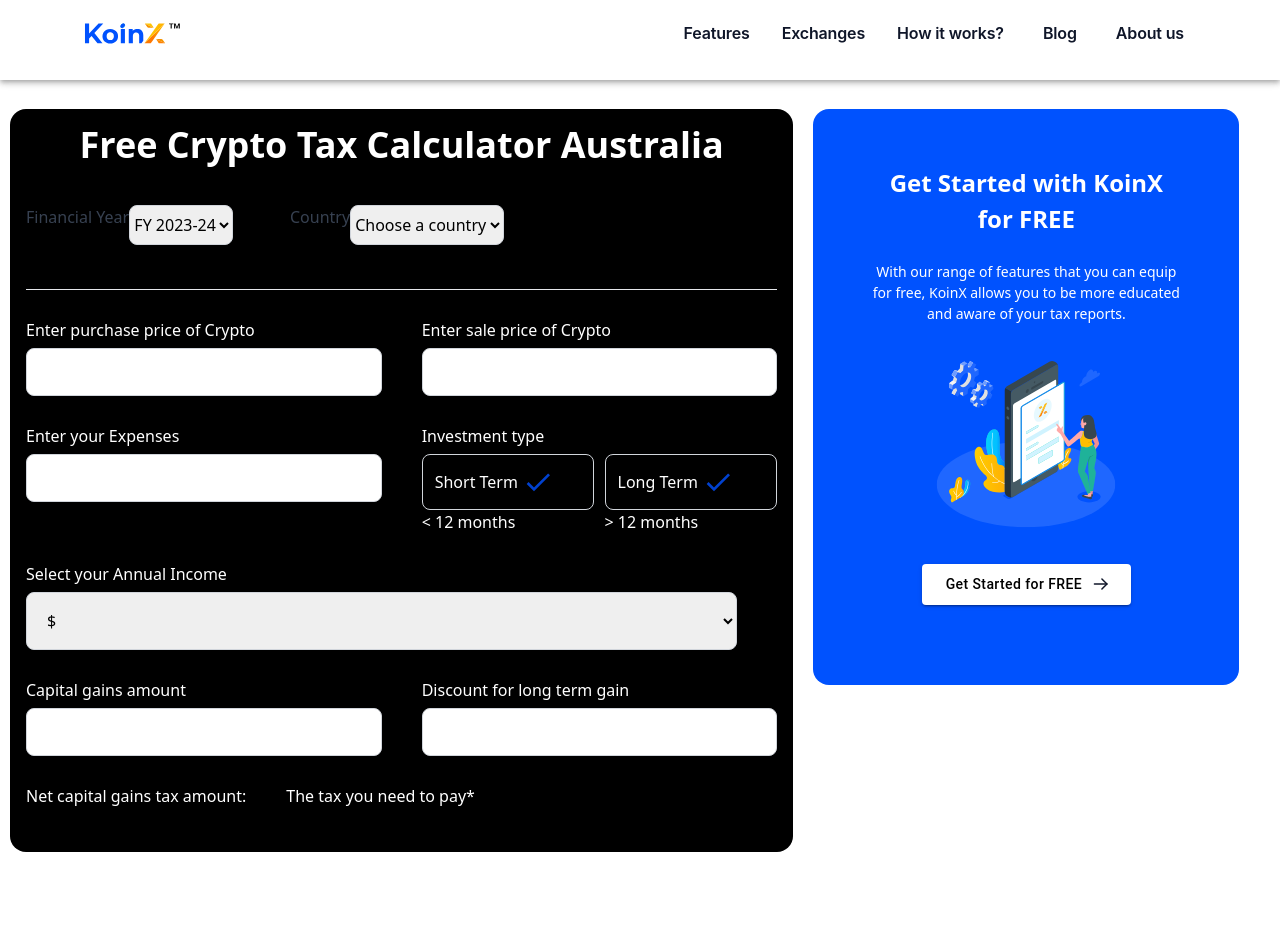
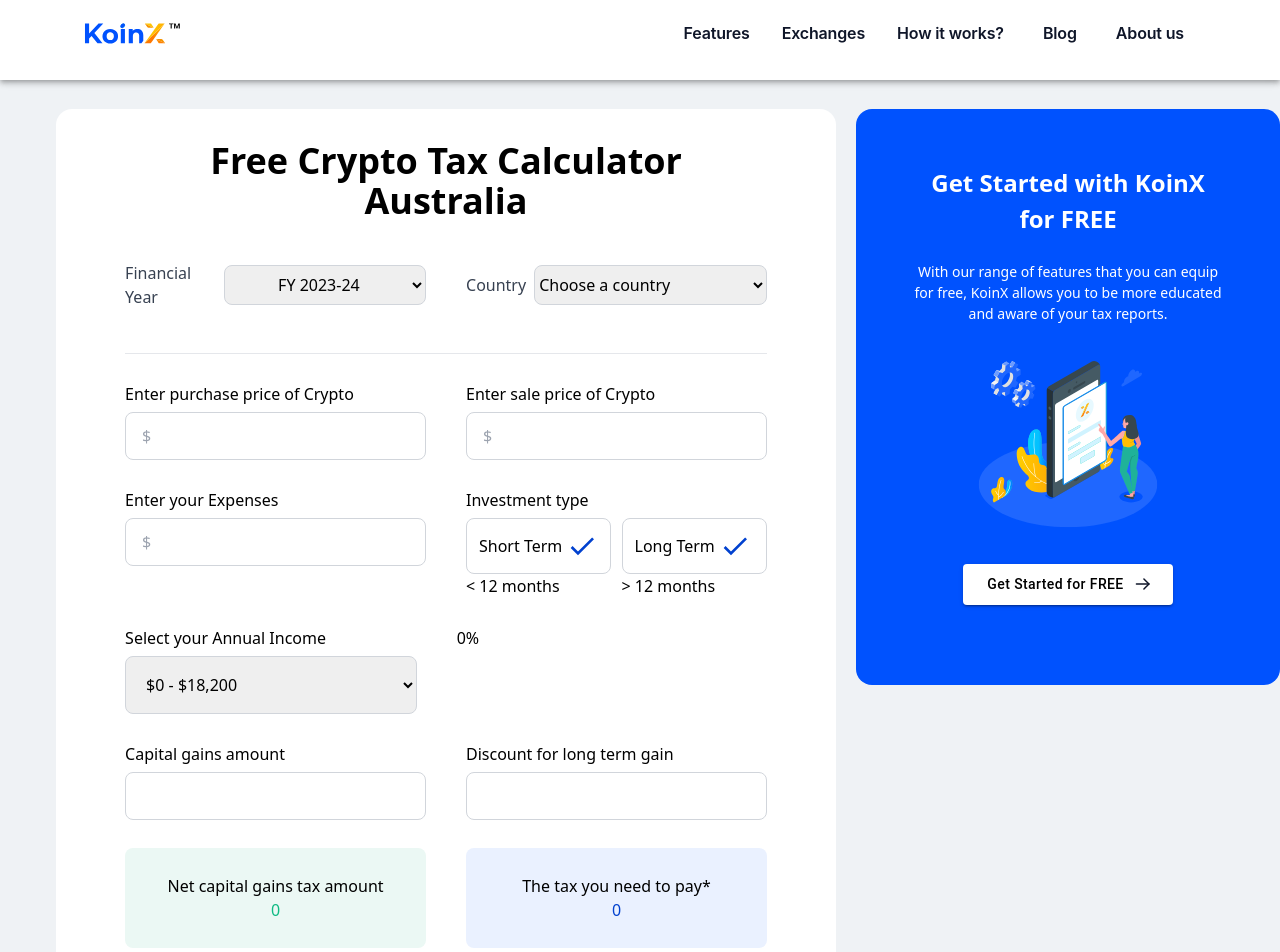
Before and after one commit to piyushmishra1416/frontend-task, a React (Vite) app: page / in a window 1280 px wide. Shown: the top 952 px of the page. Before the commit the page ends 852 px from the top, so only its background shows below. Built offline with nearby package versions, Linux system fonts and the light colour scheme.

Commit message:
completed form design, utils added

```diff
--- a/src/App.css
+++ b/src/App.css
@@ -40,3 +40,7 @@
 .read-the-docs {
   color: #888;
 } */
+
+body {
+  background:#EFF2F5;
+}
--- a/src/components/Landing.tsx
+++ b/src/components/Landing.tsx
@@ -1,3 +1,4 @@
+import * as formUtils from "./formUtils";
 import Button from "@mui/material/Button";
 import Frame from "../assets/Frame.svg";
 import arrow from "../assets/arrow.svg";
@@ -6,20 +7,46 @@
 import { Box } from "@mui/material";
 
 const Landing = () => {
-  const [selectedCountry, setSelectedCountry] = useState<string>("");
-  const [selectedYear, setSelectedYear] = useState('');
-  const [index, setIndex] = useState<number>(-1); // State to store the selected country
-  const [annualincome, setAnnualIncome] = useState('');
-  const taxrates = ["0%", "Nil + 19% of the excess over $18,200",  "$5,092 + 32.5% of the excess over $45,000", "$29,467 + 37% of the excess over $120,000", "$51,667 + 45% of the excess over $180,000"] // State to store the selected country
+  const taxrates = [
+    "0%",
+    "Nil + 19% of the excess over $18,200",
+    "$5,092 + 32.5% of the excess over $45,000",
+    "$29,467 + 37% of the excess over $120,000",
+    "$51,667 + 45% of the excess over $180,000",
+  ]; // State to store the selected country
 
   const countries = ["Australia", "United States", "Canada", "United Kingdom"]; // Add more countries as needed
-  const incomes = ["$0 - $18,200", "$18,201 - $45,000", "$45,001 - $120,000", "$120,001 - $180,000", "$180,001"]; // Add more countries as needed
-  const handleAnnualIncomeChange = (e: React.ChangeEvent<HTMLSelectElement>) => {
+  const incomes = [
+    "$0 - $18,200",
+    "$18,201 - $45,000",
+    "$45,001 - $120,000",
+    "$120,001 - $180,000",
+    "$180,001",
+  ];
+
+  const [selectedCountry, setSelectedCountry] = useState<string>("");
+  const [selectedYear, setSelectedYear] = useState("");
+  const [index, setIndex] = useState<number>(0); // State to store the selected country
+  const [annualIncome, setAnnualIncome] = useState<string>(incomes[0]);
+  const [purchasePrice, setPurchasePrice] = useState<string>("");
+  const [salePrice, setSalePrice] = useState<string>("");
+  const [expenses, setExpenses] = useState<string>("");
+  const [investmentType, setInvestmentType] = useState<string>("Long Term");
+  const [capitalGainsValue, setCapitalGainsValue] = useState<number | null>(
+    null
+  );
+  const [discountValue, setDiscountValue] = useState<number | null>(null);
+  const [netCapitalGains, setNetCapitalGains] = useState<number | null>(0);
+  const [taxAmount, setTaxAmount] = useState<number | undefined>(0);
+  // Add more countries as needed
+  const handleAnnualIncomeChange = (
+    e: React.ChangeEvent<HTMLSelectElement>
+  ) => {
     const selectedIncome = e.target.value;
     const newIndex = incomes.indexOf(selectedIncome);
     setAnnualIncome(selectedIncome);
     setIndex(newIndex);
-
+    handleSubmit(e);
   }; // State to store the selected financial year
 
   const financials = [" FY 2023-24"]; // Add more financial years as needed
@@ -32,20 +59,54 @@
     setSelectedCountry(e.target.value);
   };
 
+  const handleSubmit = (e: React.FormEvent) => {
+    e.preventDefault();
+
+    const parsedpurchasedPrice = parseFloat(purchasePrice);
+    const parsedsalePrice = parseFloat(salePrice);
+    const parsedexpenses = parseFloat(expenses);
+
+    const capitalGains = formUtils.calculateCapitalGains(
+      parsedpurchasedPrice,
+      parsedsalePrice,
+      parsedexpenses
+    );
+    setCapitalGainsValue(capitalGains);
+    const discount = formUtils.calculateDiscount(
+      capitalGains,
+      investmentType /* get investment type from the input */
+    );
+    setDiscountValue(discount);
+    const netCapitalGains = formUtils.calculateNetCapitalGains(
+      capitalGains,
+      discount
+    );
+    const incomePosition = incomes.indexOf(annualIncome);
+    const taxAmount = formUtils.calculateTax(netCapitalGains, incomePosition);
+    setNetCapitalGains(netCapitalGains);
+    setTaxAmount(taxAmount);
+
+    // Now you can use the calculated values as needed in your application
+    console.log(incomePosition);
+    console.log("Capital Gains:", capitalGains);
+    console.log("Discount:", discount);
+    console.log("Net Capital Gains:", netCapitalGains);
+    console.log("Tax:", taxAmount);
+  };
   return (
-    <div className="flex   mt-[29px] w-[100%]   ">
-      <div className="relative w-[93%] md:w-[61.2%] ml-[10px]  bg-black rounded-2xl items-center flex flex-col p-4">
+    <div className="flex   mt-[29px] w-[100%] bg-[#EFF2F5]   ">
+      <div className="relative w-[93%] md:w-[61.2%] ml-[10px] md:ml-14 bg-[#FFF] rounded-2xl items-center flex flex-col md:py-[2.5%] px-4 py-4 md:px-[5.4%]">
         <div className="items-center w-[100%] justify-center  flex">
-          <p className="text-white  font-inter font-bold justify-center text-center items-center text-2xl md:text-4xl leading-10">
+          <p className="  font-inter font-bold justify-center text-center items-center text-2xl md:text-4xl leading-10">
             Free Crypto Tax Calculator Australia
           </p>
         </div>
-        <form className="mt-10 w-[100%]">
-          <div className="flex items-center w gap-5 md:gap-10 justify w- ">
-            <div className="mb-4 flex flex-col w-[47.12%] md:flex-row w- md:w-56  items- w- h-">
+        <form className="mt-10 w-[100%]" onSubmit={handleSubmit}>
+          <div className="flex items-center w-[100%] gap-5 md:gap-10 justify-center w- ">
+            <div className="mb-4 flex flex-col w-[47.12%] md:w-[100%]  space-x-0 md:space-x-2 md:flex-row   md:items-center w- h-">
               <label
                 htmlFor="financialYear"
-                className="text-gray-700  font-normal "
+                className="text-gray-700  md:w-[45%]  font-normal "
               >
                 Financial Year
               </label>
@@ -53,7 +114,7 @@
                 id="financialYear"
                 value={selectedYear}
                 onChange={handleYearChange}
-                className=" border border-gray-300 rounded-lg focus:outline-none focus:border-blue-500 text-center flex w h-10 pr-  pl- "
+                className=" border border-gray-300 rounded-lg focus:outline-none focus:border-blue-500 text-center flex  md:w-[100%] h-10 pr-  pl- "
               >
                 <option
                   value=""
@@ -73,10 +134,10 @@
                 ))}
               </select>
             </div>
-            <div className="mb-4 w-[47.12%]  flex flex-col md:flex-row w md:wd-56   w- h-">
+            <div className="mb-4 w-[47.12%] md:w-[100%] space-x-0 md:space-x-2 md:items-center  flex flex-col md:flex-row h-">
               <label
                 htmlFor="country"
-                className="text-gray-700  font-normal mr- leading-"
+                className="text-gray-700  md:w-[25%] font-normal mr- leading-"
               >
                 Country
               </label>
@@ -85,8 +146,7 @@
                 value={selectedCountry}
                 onChange={handleCountryChange}
                 className=" border border-gray-300 rounded-lg focus:outline-none focus:border-blue-500 flex w-
-
-                md:wd-56 h-10 pr-  px- "
+                md:w-[100%] h-10 pr-  px- "
               >
                 <option value="" disabled>
                   Choose a country
@@ -104,55 +164,63 @@
           </div>
           <div className="flex flex-col md:flex-row  gap-10 mb-[1.75rem] items-start w-[100%] bg-blue">
             <div className="flex flex-col w-[100%] items-start gap-[0.375rem] ">
-              <label htmlFor="pprice" className="text-white  leading-6">
+              <label htmlFor="purchasePrice" className="  leading-6">
                 Enter purchase price of Crypto
               </label>
+
               <input
-                id="pprice"
+                id="purchasePrice"
                 type="text"
                 className="w-[100%] h-[3rem] border border-gray-300 rounded-lg px-[1rem]"
+                placeholder="$"
+                onChange={(e) => setPurchasePrice(e.target.value)}
               ></input>
             </div>
             <div className="flex w-[100%] flex-col items-start gap-[0.375rem] ">
               <label
-                htmlFor="pprice"
-                className="text-white text-[0.9375] leading-6"
+                htmlFor="salePrice"
+                className=" text-[0.9375] leading-6"
               >
                 Enter sale price of Crypto
               </label>
               <input
-                id="pprice"
+                id="salePrice"
                 type="text"
                 className="w-[100%] h-[3rem] border border-gray-300 rounded-lg px-[1rem]"
+                onChange={(e) => setSalePrice(e.target.value)}
+                placeholder="$"
               ></input>
             </div>
           </div>
           <div className="flex flex-col md:flex-row gap-10 mb-[1.75rem] items-start w-[ bg-blue">
             <div className="flex flex-col w-[100%] items-start gap-[0.375rem] ">
               <label
-                htmlFor="pprice"
-                className="text-white text-[0.9375] leading-6"
+                htmlFor="expenses"
+                className=" text-[0.9375] leading-6"
               >
                 Enter your Expenses
               </label>
               <input
-                id="pprice"
+                id="expenses"
                 type="text"
-                className="w-[100%] h-[3rem] border border-gray-300 rounded-lg "
+                className="w-[100%] h-[3rem] px-[1rem] border border-gray-300 rounded-lg "
+                onChange={(e) => setExpenses(e.target.value)}
+                placeholder="$"
               ></input>
             </div>
             <div className="flex w-[100%] flex-col items-start gap-[0.375rem] ">
               <label
                 htmlFor="pprice"
-                className="text-white text-[0.9375] leading-6"
+                className=" text-[0.9375] leading-6"
               >
                 Investment type
               </label>
-              <div className="flex gap-[0.63rem] w-[100%] text-white">
+              <div className="flex gap-[0.63rem] w-[100%] ">
                 <div className="w-[100%]">
-                  <div
+                  <button
                     id="pprice"
                     className="w-[100%] h-[3.5rem] border px-[0.75rem] flex items-center border-gray-300 rounded-lg "
+                    onClick={() => setInvestmentType("Short Term")}
                   >
                     {" "}
                     <p>Short Term</p>
@@ -161,13 +229,14 @@
                       alt="tick"
                       className="w-[2rem] h-[2rem] ml-[0.25rem]"
                     />
-                  </div>
+                  </button>
                   <p> &lt; 12 months </p>
                 </div>
                 <div className="w-[100%]">
-                  <div
+                  <button
                     id="pprice"
-                    className="w- h-[3.5rem] border flex items-center border-gray-300 rounded-lg px-[0.75rem]"
+                    className="w-[100%] h-[3.5rem] border flex items-center border-gray-300 rounded-lg px-[0.75rem]"
+                    onClick={() => setInvestmentType("Long Term")}
                   >
                     {" "}
                     <p>Long Term</p>
@@ -176,25 +245,25 @@
                       alt="tick"
                       className="w-[2rem] h-[2rem] ml-[0.25rem]"
                     />
-                  </div>
+                  </button>
                   <p className="text-[0.9375remw]"> &gt; 12 months </p>
                 </div>
               </div>
             </div>
           </div>
           <div className="flex flex-col md:flex-row gap-10 mb-[1.75rem] items-start w- bg-blue">
-            <div className="flex flex-col w-[100%] items-start gap-[0.375rem]">
+            <div className="flex flex-col w-[100%] md:w-[47%] items-start gap-[0.375rem]">
               <label
                 htmlFor="annualincome"
-                className="text-white text-[0.9375] leading-6"
+                className=" text-[0.9375] leading-6"
               >
                 Select your Annual Income
               </label>
               <select
                 id="annualincome"
-                value={annualincome}
+                value={annualIncome}
                 onChange={handleAnnualIncomeChange}
-                className="w-[100%] h-[3.62rem] border border-gray-300 rounded-lg px-[1rem]"
+                className="w-[100%] md-w-[50%] h-[3.62rem] border border-gray-300 rounded-lg px-[1rem]"
               >
                 <option
                   value=""
@@ -214,46 +283,48 @@
                 ))}
               </select>
             </div>
-            <div className="flex flex-col items-start gap-[0.375rem] ">
-          <p className="text-white ">
-          {index !== -1 && taxrates[index]}
-          </p>
+            <div className="flex flex-col w-[50%]  items-start md:justify-center md:text-center gap-[0.375rem] ">
+              <p className=" text-center ">{index !== -1 && taxrates[index]}</p>
             </div>
           </div>
-          <div className="flex flex-col md:flex-row gap-10 mb-[1.75rem] items-start w- bg-blue">
-            <div className="flex w-[100%] flex-col items-start gap-[0.375rem] ">
-              <label
-                htmlFor="pprice"
-                className="text-white text-[0.9375] leading-6"
-              >
+          <div
+            className={`" ${
+              investmentType === "Short Term" ? "hidden" : ""
+            }`}
+          >
+            <div className="flex flex-col md:flex-row gap-10 mb-[1.75rem] items-start w- bg-blue">
+            <div className="flex w-[100%]  flex-col items-start gap-[0.375rem] ">
+              <p className=" text-[0.9375] leading-6">
                 Capital gains amount
-              </label>
-              <input
-                id="pprice"
-                type="text"
-                className="w-[100%] h-[3rem] border border-gray-300 rounded-lg px-[1rem]"
-              ></input>
+              </p>
+              <div className="w-[100%] h-[3rem] border border-gray-300 rounded-lg px-[1rem]">
+                {capitalGainsValue !== null && (
+                  <p className="">{`Capital Gains: $${capitalGainsValue.toFixed(
+                    2
+                  )}`}</p>
+                )}
+              </div>
             </div>
             <div className="flex w-[100%] flex-col items-start gap-[0.375rem] ">
-              <label
-                htmlFor="pprice"
-                className="text-white w-[100%] text-[0.9375] leading-6"
-              >
+              <p className=" w-[100%] text-[0.9375] leading-6">
                 Discount for long term gain
-              </label>
-              <input
-                id="pprice"
-                type="text"
-                className="w-full h-[3rem] border border-gray-300 rounded-lg px-[1rem]"
-              ></input>
+              </p>
+              <div className="w-full h-[3rem] border border-gray-300 rounded-lg px-[1rem]">
+                {discountValue !== null && (
+                  <p className="">{`Discount: $${discountValue.toFixed(
+                    2
+                  )}`}</p>
+                )}
+              </div>
+            </div>
             </div>
           </div>
-          <div className="flex flex-col md:flex-row gap-10 mb-[1.75rem] items-start text-white w- bg-blue">
-            <div>
-              <p>Net capital gains tax amount:</p>
+          <div className="flex flex-col md:flex-row gap-10 mb-[1.75rem] items-start  w- bg-blue">
+            <div className=" bg-[#ebf8f4] items-center flex flex-col justify-center  w-[100%] md:w-[47%] rounded-[8px] text-center  h-[100px] ">
+              <p>Net capital gains tax amount <p className="text-[#0FBA83]">{netCapitalGains}</p></p>
             </div>
-            <div>
-              <p>The tax you need to pay*</p>
+            <div className=" bg-[#eaf1ff] items-center flex flex-col justify-center  w-[100%] md:w-[47%] rounded-[8px] text-center  h-[100px] ">
+              <p>The tax you need to pay* <div className="text-[#0141CF]">{taxAmount}</div></p>
             </div>
           </div>
         </form>
--- /dev/null
+++ b/src/components/formUtils.ts
@@ -0,0 +1,57 @@
+// formUtils.ts
+const taxRates = [0, 0.19, 0.325, 0.37, 0.45];
+const initialTaxAmounts = [0,0, 5092,  29467,  51667];
+
+export const calculateCapitalGains = (
+   purchasePrice: number,
+   salePrice: number,
+   expenses: number
+ ) => {
+   return salePrice - purchasePrice - expenses;
+ };
+
+ export const calculateDiscount = (capitalGains: number, investmentType: string) => {
+   if (investmentType === 'Long Term' && capitalGains > 0) {
+     return 0.5 * capitalGains;
+   }
+   return 0;
+ };
+
+ export const calculateNetCapitalGains = (
+   capitalGains: number,
+   discount: number
+ ) => {
+   return capitalGains - discount;
+ };
+
+//  export const calculateTax = (netCapitalGains: number, taxRateIndex: number) => {
+//    const taxRate = parseFloat(taxrates[taxRateIndex].replace('%', '')) / 100;
+//    return netCapitalGains * taxRate;
+//  };
+ export const calculateTax = (
+   netCapitalGains: number,
+   annualIncome: number
+ ) => {
+   let taxRateIndex = 0;
+
+   if (annualIncome = 0) {
+     taxRateIndex = 0;
+
+   } else if (annualIncome = 1) {
+     taxRateIndex = 1;
+
+   } else if (annualIncome = 2) {
+     taxRateIndex = 2;
+   } else if (annualIncome = 3) {
+     taxRateIndex = 3;
+   } else {
+     taxRateIndex = 4;
+   }
+
+   const taxRate = taxRates[taxRateIndex];
+   const initialTaxAmount = initialTaxAmounts[taxRateIndex];
+   const additionalTax = netCapitalGains * taxRate;
+   const totalTax = initialTaxAmount + additionalTax;
+
+   return totalTax;
+ };
--- a/src/layouts/Navbar.tsx
+++ b/src/layouts/Navbar.tsx
@@ -47,7 +47,7 @@
       <Container >
         <Toolbar disableGutters>
           <Link to="/">
-            <img src={KoinXLogo} alt="logo" className="" />
+            <img src={KoinXLogo} alt="logo" className="mr-48 md:mr-0" />
           </Link>
 
           <Box sx={{ flexGrow: 1, display: { xs: "flex", md: "none" } }}>
```
